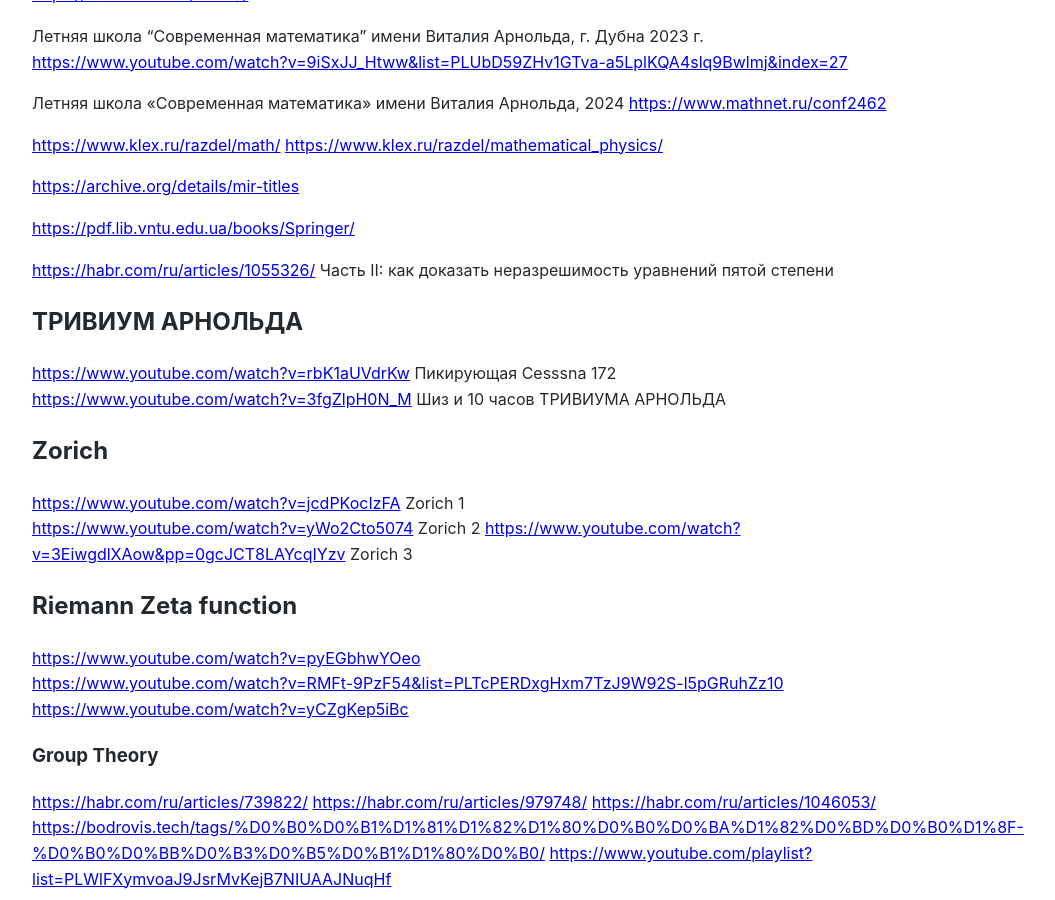
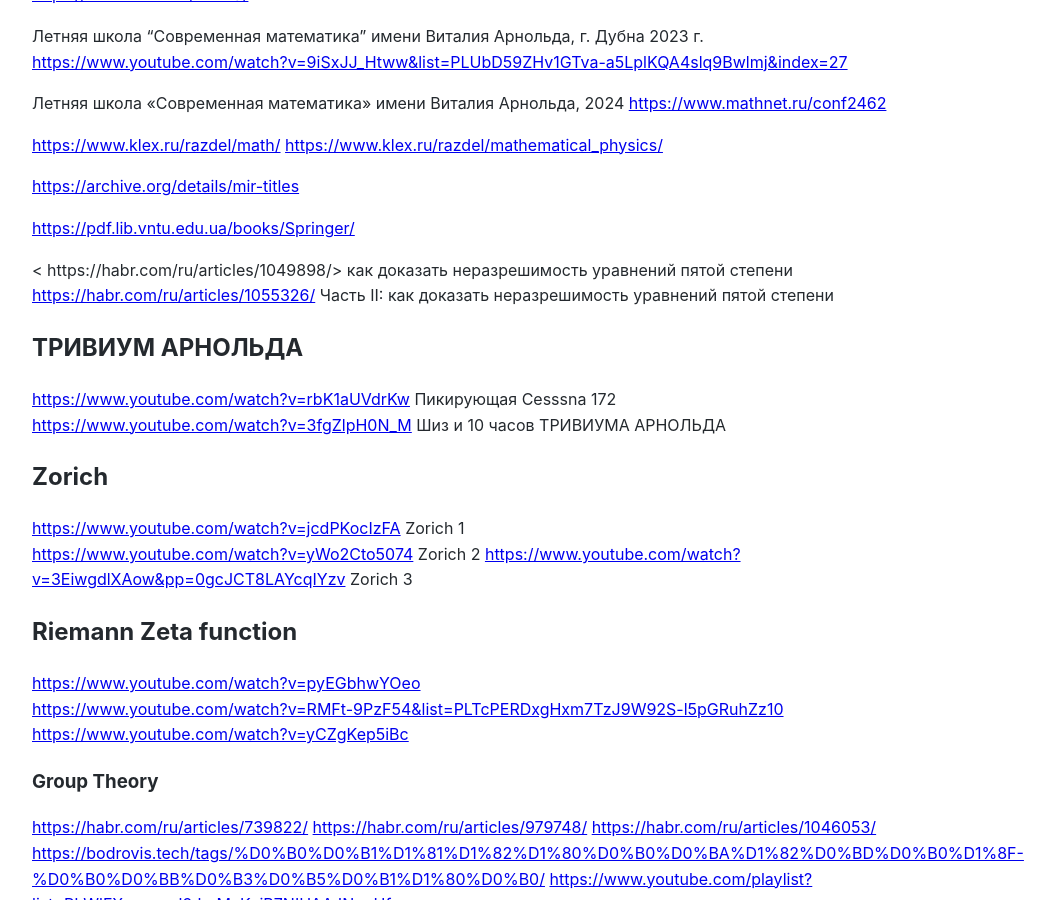
Before and after one commit to Michael-Lubinsky/michael-lubinsky.github.com, a Jekyll site: the page built from math/math.md, in a window 1280 px wide and 900 px high, scrolled down 869 px. Shown: the whole window, without its empty margins (158-1213 px from the left). Built offline with Jekyll 4.4.1, drawn with Linux system fonts in a browser that asks for light colours; our own code applies the rules of GitHub Pages for plain Markdown files.

Commit message:
Update math.md

```diff
--- a/math/math.md
+++ b/math/math.md
@@ -39,6 +39,7 @@
 
  <https://pdf.lib.vntu.edu.ua/books/Springer/>
 
+< https://habr.com/ru/articles/1049898/> как доказать неразрешимость уравнений пятой степени
  <https://habr.com/ru/articles/1055326/> Часть II: как доказать неразрешимость уравнений пятой степени
 
 ## ТРИВИУМ АРНОЛЬДА
```
